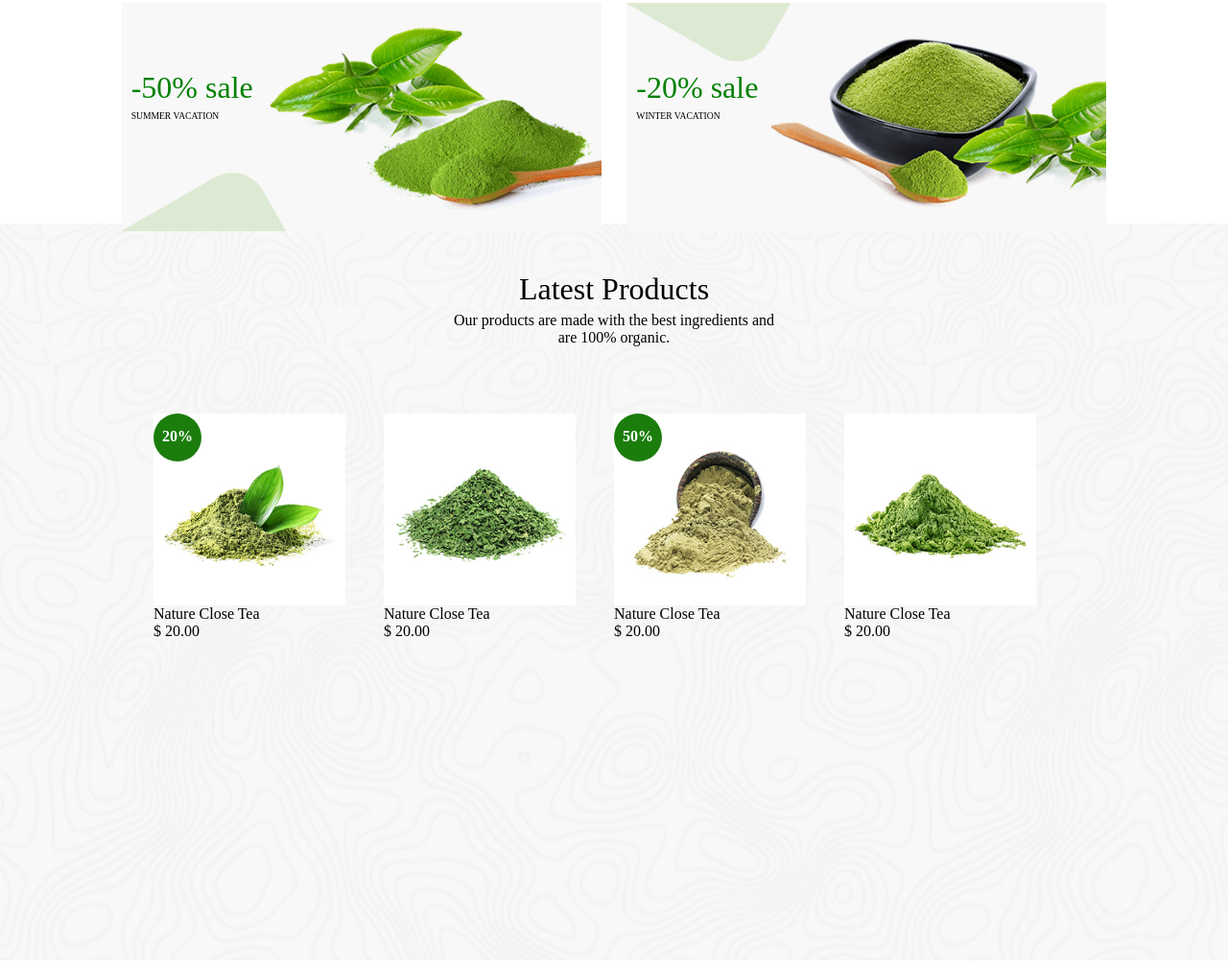
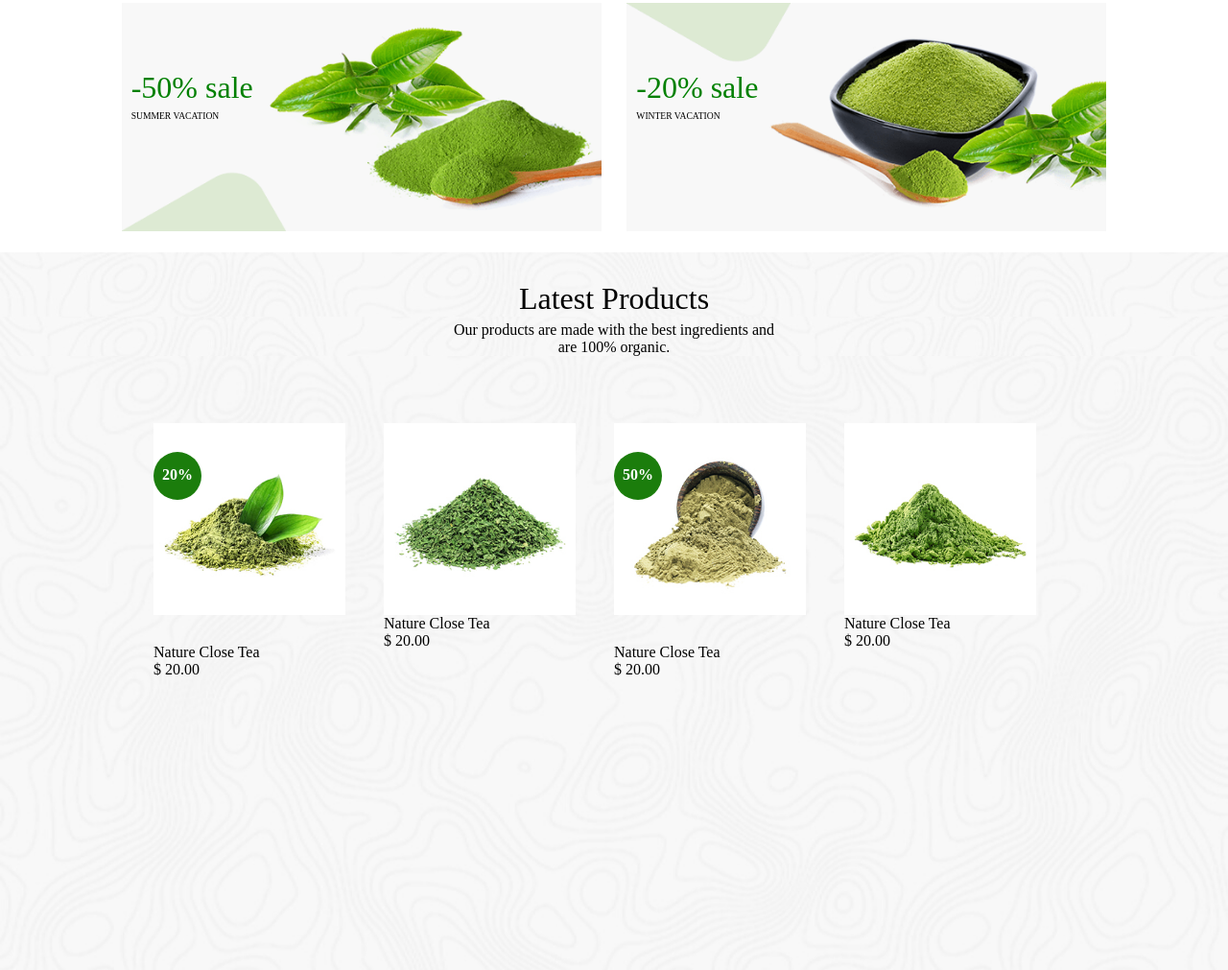
Before and after one commit to Rodluisfelipe/matcha, a plain HTML site: page index.html in a window 1280 px wide. Shown: the part 785-1796 px from the top of the page at 96% size. Drawn offline with Linux system fonts and the light colour scheme.

Commit message:
section 3

```diff
--- a/CSS/mediaquerys.css
+++ b/CSS/mediaquerys.css
@@ -64,6 +64,8 @@
         margin-top: 100px;
     }
     .section-three{
+        background-image: url(../IMG/bg-1.jpg);
+        background-size: cover;
         height: 100%;
     }
     .img-product-one{
--- a/CSS/style.css
+++ b/CSS/style.css
@@ -81,6 +81,7 @@
     grid-template-columns: repeat(10, 1fr);
     grid-template-rows: repeat(8, 1fr);
     padding-top: 70px;
+    padding-bottom: 50px;
 }
 
 .section-two .products-content-one{
@@ -139,6 +140,7 @@
 
 .section-three{
     background-image: url(../IMG/bg-1.jpg);
+    background-size: cover;
     height: 300px;
     display: grid;
     grid-template-columns: repeat(10, 1fr);
@@ -151,8 +153,8 @@
     font-size: 2em;
     color:#000000;
     font-weight: 400;
-
-    padding-top: 50px;
+   padding-top: 30px;
+    margin-top: 30px;
 }
 .title-section-three p{
     background-image: url(../IMG/bg-1.jpg);
@@ -164,7 +166,7 @@
 }
 .section-three{
     height: 80vh;
-    background-color: aliceblue;
+    background-image: url(../IMG/bg-1.jpg);
     background-size: cover;
     max-width: 100%;
     display: grid;
```
